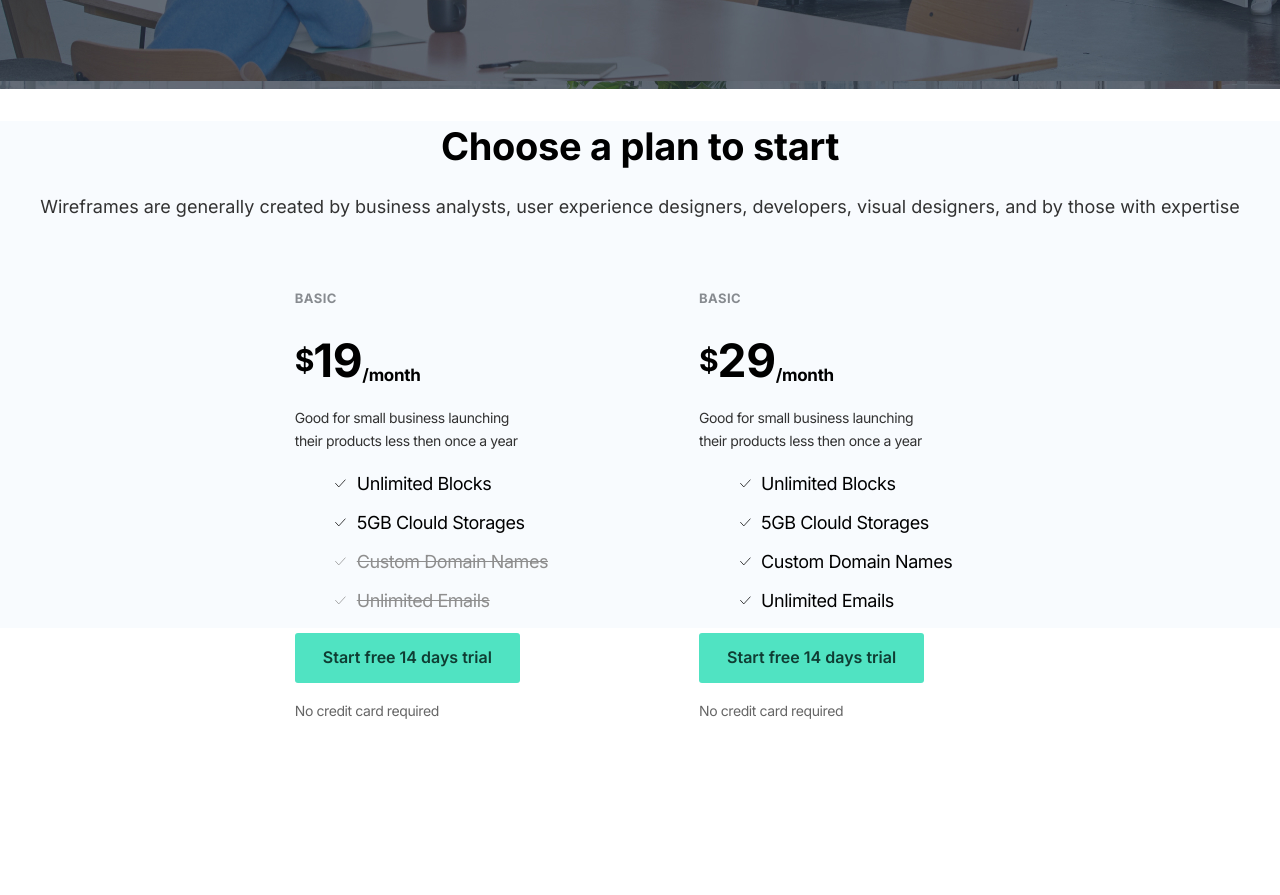
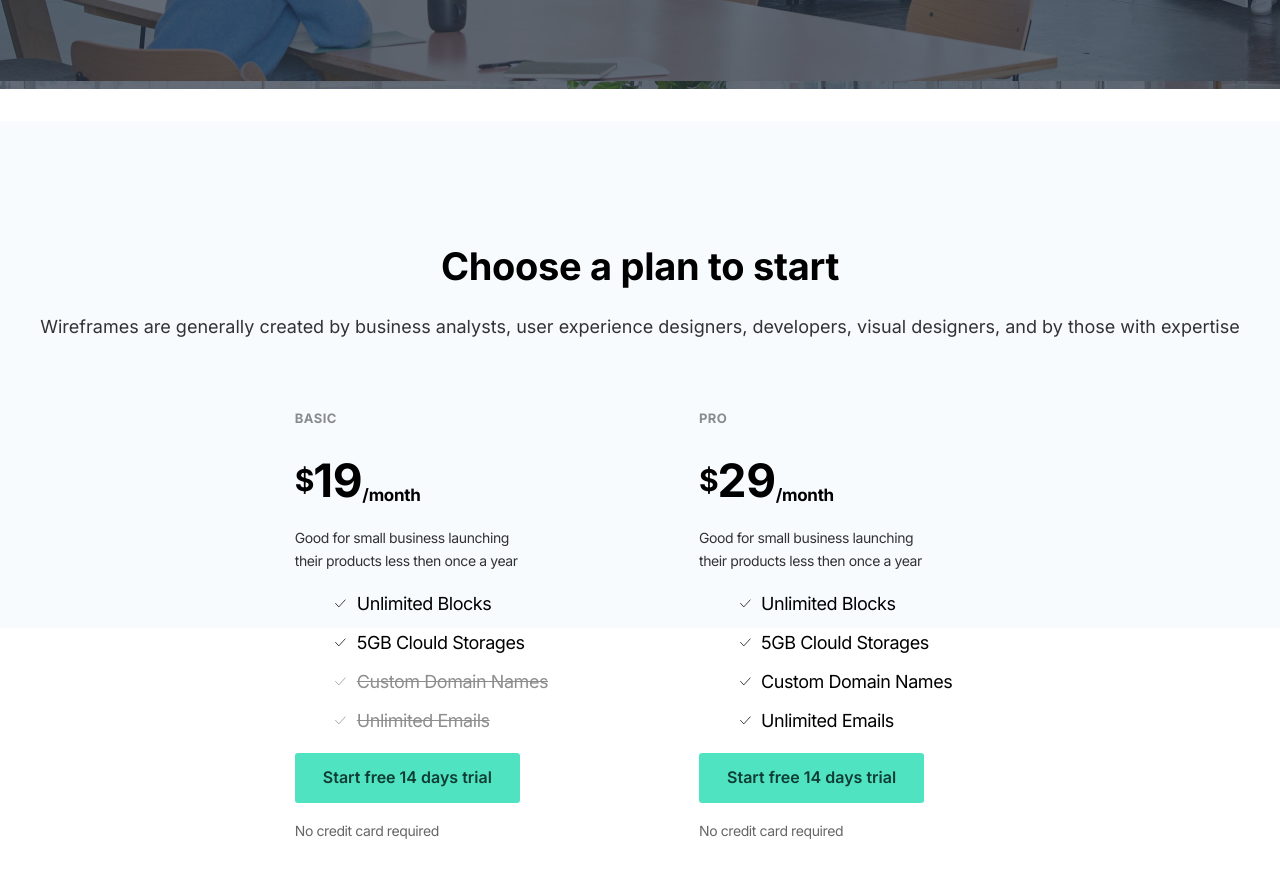
Before and after one commit to igorkot18/simple-project, a plain HTML site: page index.html in a window 1280 px wide. Shown: the part 2920-3815 px from the top of the page. Drawn offline with Linux system fonts and the light colour scheme.

Commit message:
changed from basic to pro

```diff
--- a/index.html
+++ b/index.html
@@ -111,7 +111,7 @@
 					</div>
 
 					<div class="plancardPro">
-					<p class="plancardPro__name">Basic</p>
+					<p class="plancardPro__name">Pro</p>
 					<p class="plancardPro__price"><sup class="dollar">$</sup><span class="number">29</span><sub class="slash">/month</sub></p>
 					<p class="plancardPro__text">Good for small business launching their products less then once a year</p>
 					<ul class="plancardPro__features-list">
--- a/main.css
+++ b/main.css
@@ -336,6 +336,7 @@ body * {
 	letter-spacing: -0.3px;
 	color: #000000;
 	margin-bottom: 20px;
+	padding-top: 120px;
 }
 
 .pricing .pricing__subtitle{
```
